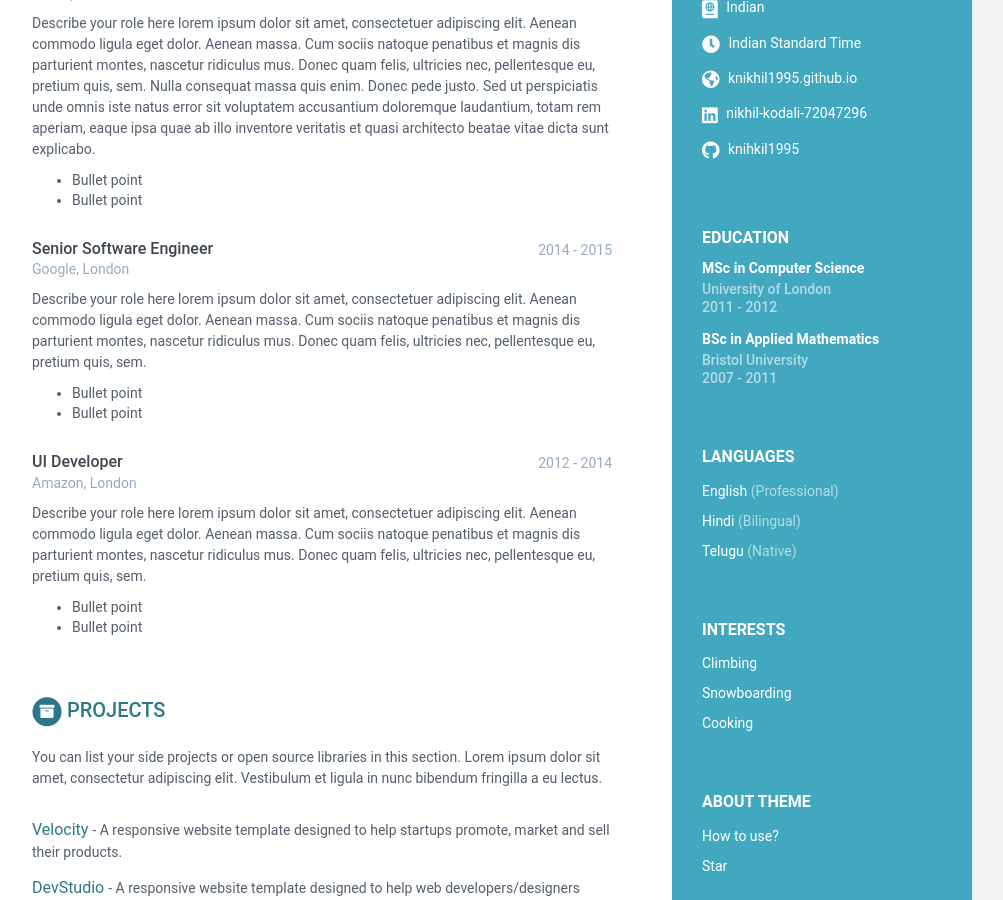
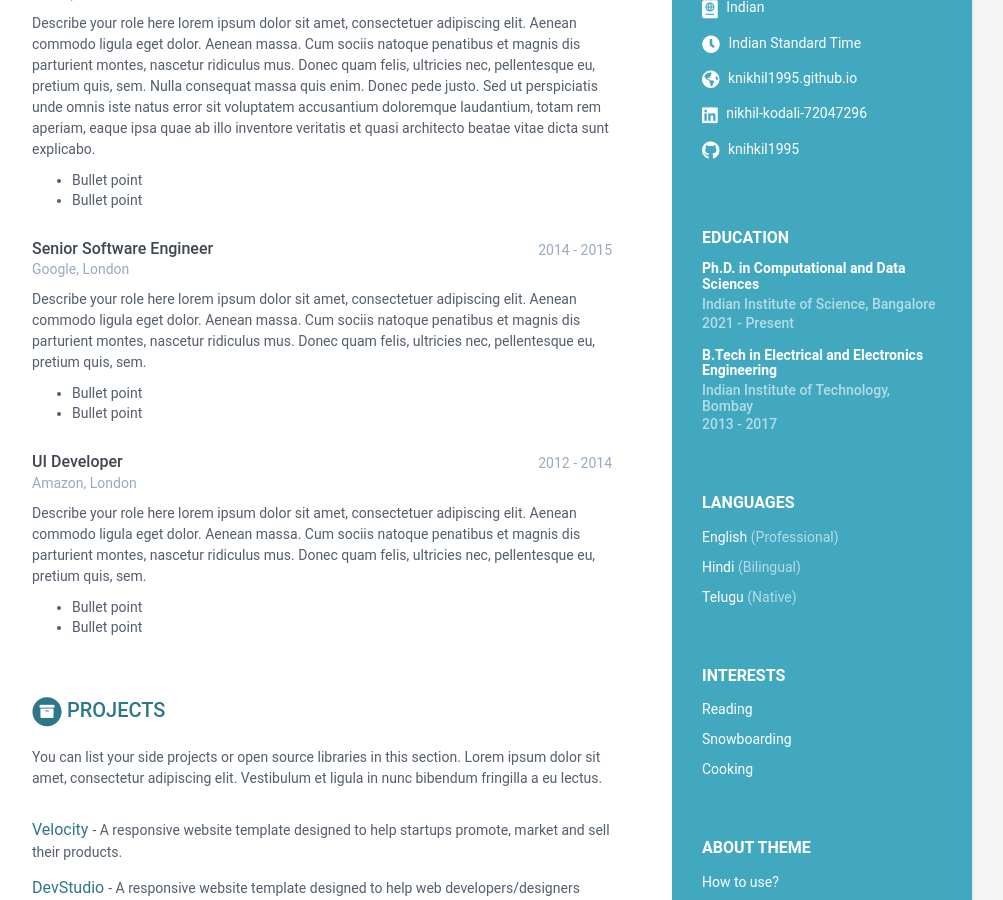
Before and after one commit to knikhil1995/knikhil1995.github.io, a Jekyll site: the page built from index.html, in a window 1280 px wide and 900 px high, scrolled down 371 px. Shown: the whole window, without its empty margins (168-1171 px from the left). Built offline with Jekyll 4.4.1, drawn with Linux system fonts in a browser that asks for light colours.

Commit message:
Details 2

```diff
--- a/_data/data.yml
+++ b/_data/data.yml
@@ -44,7 +44,7 @@ sidebar:
     interests:
       title: Interests
       info:
-        - item: Climbing
+        - item: Reading
           link:
 
         - item: Snowboarding
@@ -65,9 +65,9 @@ career-profile:
 education:
     title: Education
     info:
-      - degree: MSc in Computer Science
-        university: University of London
-        time: 2011 - 2012
+      - degree: Ph.D. in Computational and Data Sciences
+        university: Indian Institute of Science, Bangalore
+        time: 2021 - Present
         details: |
           Describe your study here lorem ipsum dolor sit amet, consectetuer
           adipiscing elit. Aenean commodo ligula eget dolor. Aenean massa. Cum
@@ -76,9 +76,9 @@ education:
           pretium quis, sem.
             - Bullet point
             - Bullet point
-      - degree: BSc in Applied Mathematics
-        university: Bristol University
-        time: 2007 - 2011
+      - degree: B.Tech in Electrical and Electronics Engineering
+        university: Indian Institute of Technology, Bombay
+        time: 2013 - 2017
         details: |
           Describe your study here lorem ipsum dolor sit amet, consectetuer
           adipiscing elit. Aenean commodo ligula eget dolor. Aenean massa. Cum
```
